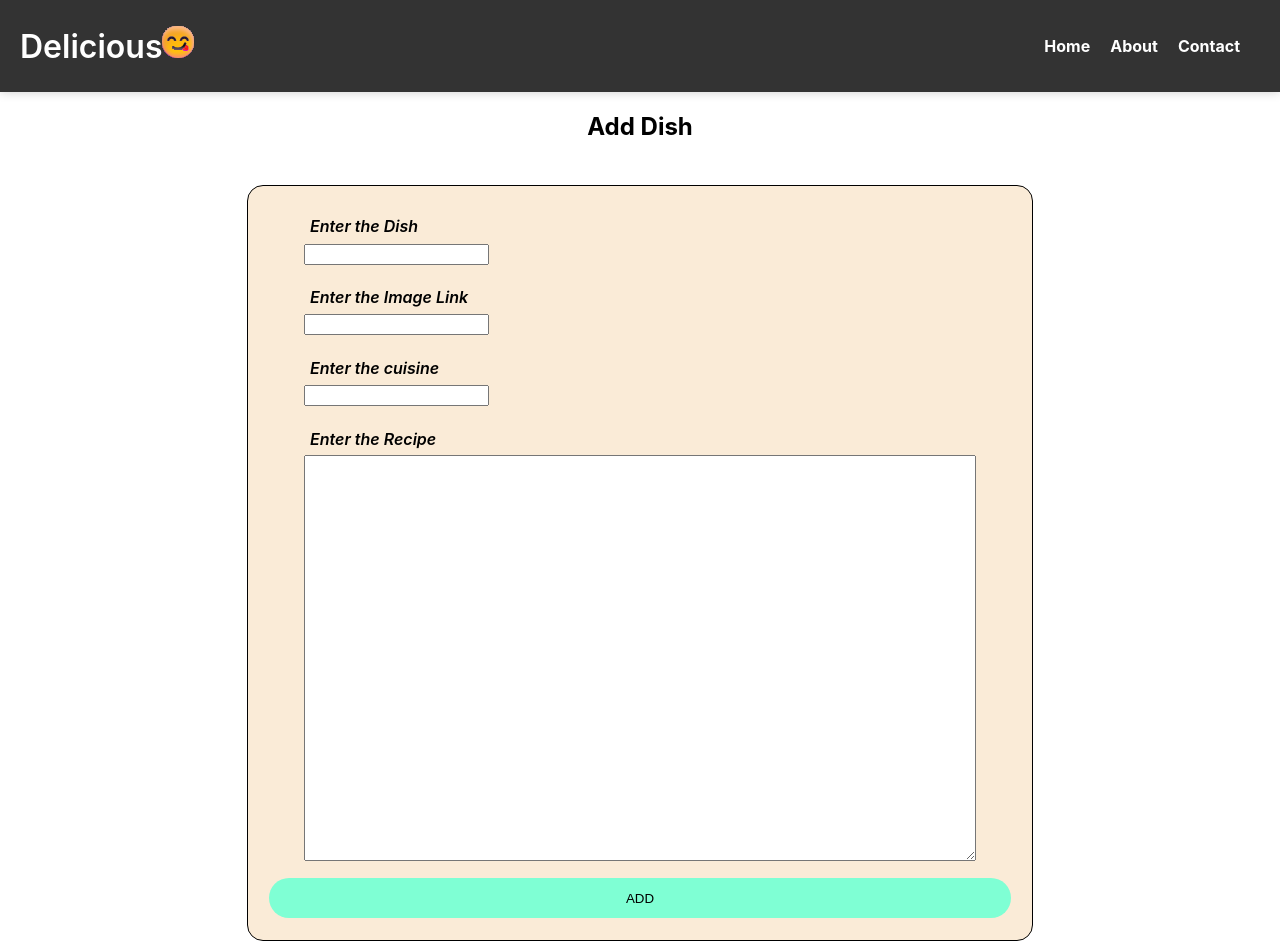
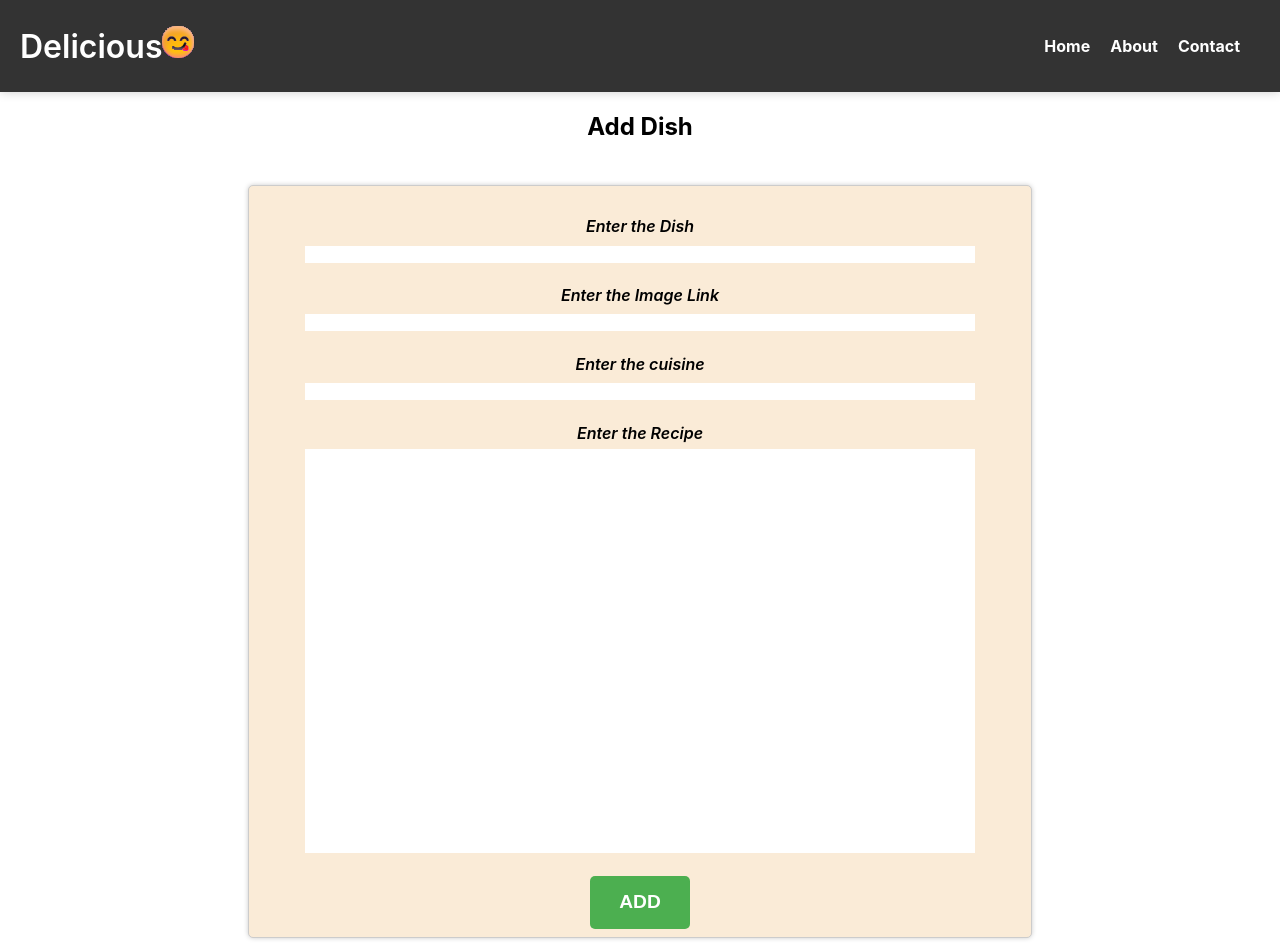
Before and after one commit to anuragK-24/Delicious, a React (Create React App) app: page /dish/add in a window 1280 px wide. Shown: the top 952 px of the page. Built offline with nearby package versions, Linux system fonts and the light colour scheme; no server answers.

Commit message:
Resolved the with the editDish and addDish component

```diff
--- a/src/components/LabelledInput/LabelledInput.scss
+++ b/src/components/LabelledInput/LabelledInput.scss
@@ -6,9 +6,16 @@
     font-weight: 600;
     font-style: italic;
   }
+  &__Input{
+    width: -webkit-fill-available;
+    border: none;
+  }
   &__Textarea {
     height: 30em;
     width: 50em;
+    font-family: 'Open Sans', sans-serif;
+    border: none;
+    resize: none;
   }
 }
 @media #{$media-mobile} {
--- a/src/pages/AddDish/AddDish.scss
+++ b/src/pages/AddDish/AddDish.scss
@@ -1,6 +1,8 @@
 @import "../../style/variable.scss";
 .AddDish {
   margin-bottom: 4em;
+  text-align: center;
+
   &__Heading {
     text-align: center;
     padding-bottom: 1em;
@@ -13,16 +15,27 @@
     &__Card {
       border-radius: 1em;
       padding: 0.5em;
-        border: 1px solid black;
+      border: 1px solid #ccc;
+      border-radius: 5px;
+      box-shadow: 0px 0px 5px #ccc;
       background-color: antiquewhite;
       &__Button {
-        margin: 1em;
-        width: -webkit-fill-available;
-        height: 3em;
-        background: aquamarine;
+        background-color: #4caf50;
         border: none;
-        border-radius: 2em;
+        color: white;
+        padding: 0.8em 1.5em;
+        text-align: center;
+        text-decoration: none;
+        display: inline-block;
+        font-size: 1.2em;
+        font-weight: 600;
+        border-radius: 5px;
         cursor: pointer;
+        transition: background-color 0.3s ease-in-out;
+        margin-top: 1em;
+        &:hover {
+          background-color: #3e8e41;
+        }
       }
     }
   }
--- a/src/pages/EditDish/EditDish.scss
+++ b/src/pages/EditDish/EditDish.scss
@@ -1,6 +1,8 @@
 @import "../../style/variable.scss";
 .EditDish {
   margin-bottom: 4em;
+  text-align: center;
+
   &__Heading {
     text-align: center;
     padding-bottom: 1em;
@@ -13,20 +15,32 @@
     &__Card {
       border-radius: 1em;
       padding: 0.5em;
-      border: 1px solid black;
+      border: 1px solid #ccc;
+      border-radius: 5px;
+      box-shadow: 0px 0px 5px #ccc;
       background-color: antiquewhite;
       &__Button {
-        margin: 1em;
-        width: -webkit-fill-available;
-        height: 3em;
-        background: aquamarine;
+        background-color: #c0b829;
         border: none;
-        border-radius: 2em;
+        color: white;
+        padding: 0.8em 1.5em;
+        text-align: center;
+        text-decoration: none;
+        display: inline-block;
+        font-size: 1.2em;
+        font-weight: 600;
+        border-radius: 5px;
         cursor: pointer;
+        transition: background-color 0.3s ease-in-out;
+        margin-top: 1em;
+        &:hover {
+          background-color: #827e32;
+        }
       }
     }
   }
 }
+
 
 // @media #{$media-mobile} {
 //   .EditDish {
```
Lines whose indentation alone changed are shown as unchanged.
